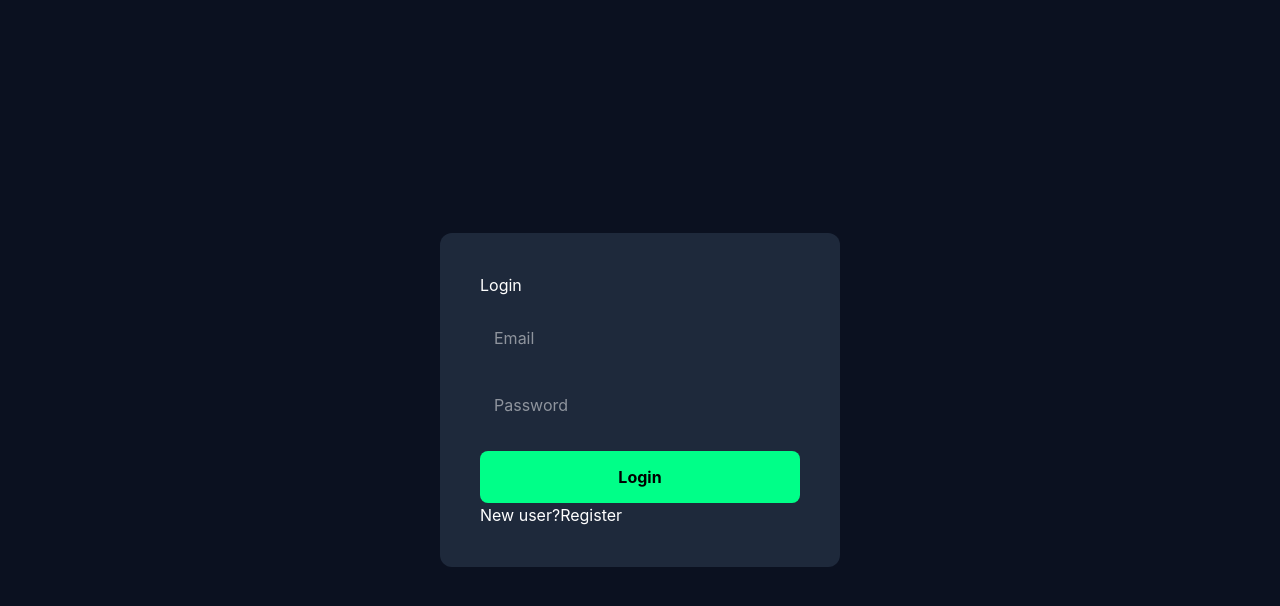
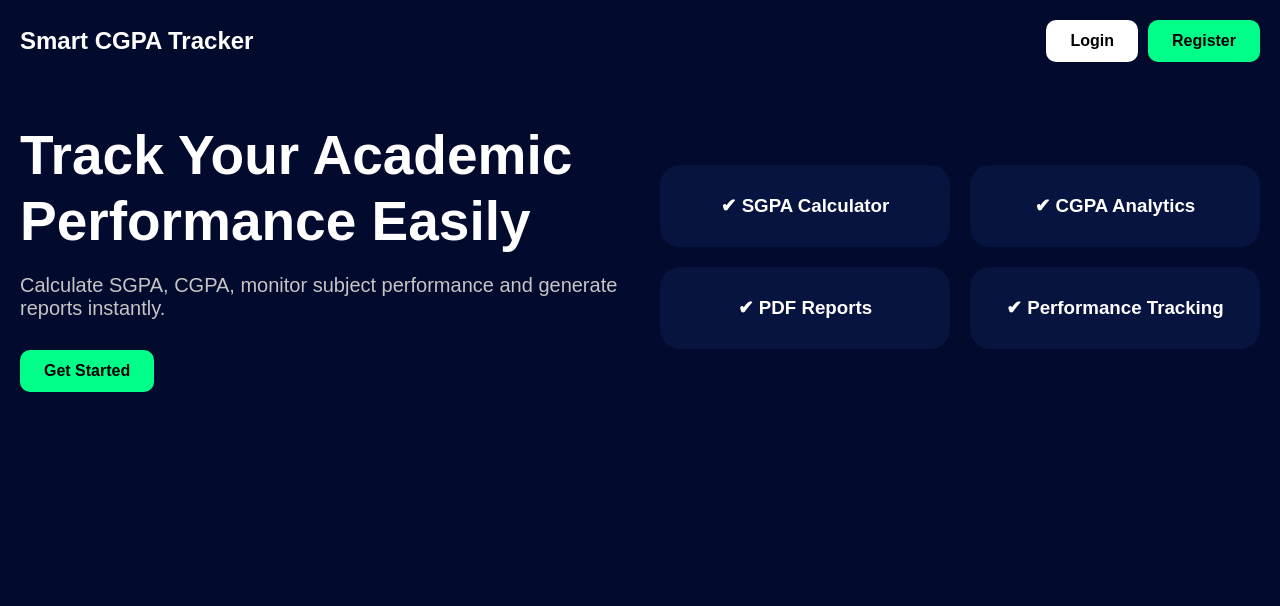
Before and after one commit to rohith-ponnala/smart-cgpa-tracker, a React (Vite) app in the folder client/: page / in a window 1280 px wide. Shown: the top 606 px of the page. Built offline with nearby package versions, Linux system fonts and the light colour scheme.

Commit message:
Added respponsive homepage

```diff
--- a/client/src/App.css
+++ b/client/src/App.css
@@ -182,3 +182,63 @@
     border-right-color: var(--border);
   }
 }
+/* RESPONSIVE CONTAINER */
+
+.container{
+  width:100%;
+  max-width:1400px;
+  margin:auto;
+  padding:20px;
+}
+
+/* DASHBOARD CARDS */
+
+.dashboard-cards{
+  display:grid;
+
+  grid-template-columns:
+  repeat(auto-fit,minmax(250px,1fr));
+
+  gap:20px;
+}
+
+/* CARD RESPONSIVE */
+
+.card{
+  width:100%;
+  max-width:100%;
+}
+
+/* MOBILE FIX */
+
+@media(max-width:768px){
+
+  .dashboard-cards{
+    grid-template-columns:1fr;
+  }
+
+}
+/* CHART FIX */
+
+.chart-wrapper{
+  width:100%;
+  overflow-x:auto;
+}
+/* TABLE MOBILE FIX */
+
+.table-wrapper{
+  width:100%;
+  overflow-x:auto;
+}
+body{
+  overflow-x:hidden;
+}
+
+button{
+  max-width:100%;
+}
+
+input,
+select{
+  max-width:100%;
+}
--- a/client/src/App.jsx
+++ b/client/src/App.jsx
@@ -1,28 +1,43 @@
-import { BrowserRouter, Routes, Route } from "react-router-dom";
+import { BrowserRouter, Routes, Route }
+from "react-router-dom";
 
+import Home from "./pages/Home";
 import Login from "./pages/Login";
 import Register from "./pages/Register";
 import Dashboard from "./pages/Dashboard";
-import ProtectedRoute from "./components/ProtectedRoute";
 
 function App() {
+
   return (
+
     <BrowserRouter>
+
       <Routes>
-        <Route path="/" element={<Login />} />
-        <Route path="/login" element={<Login />} />
-        <Route path="/register" element={<Register />} />
+
+        <Route
+          path="/"
+          element={<Home />}
+        />
+
+        <Route
+          path="/login"
+          element={<Login />}
+        />
+
+        <Route
+          path="/register"
+          element={<Register />}
+        />
 
         <Route
           path="/dashboard"
-          element={
-            <ProtectedRoute>
-              <Dashboard />
-            </ProtectedRoute>
-          }
+          element={<Dashboard />}
         />
+
       </Routes>
+
     </BrowserRouter>
+
   );
 }
 
--- a/client/src/index.css
+++ b/client/src/index.css
@@ -1 +1,12 @@
-@import "tailwindcss";
+*{
+  margin:0;
+  padding:0;
+  box-sizing:border-box;
+}
+
+html,
+body,
+#root{
+  width:100%;
+  overflow-x:hidden;
+}
--- a/client/src/pages/Dashboard.jsx
+++ b/client/src/pages/Dashboard.jsx
@@ -474,10 +474,11 @@ const tableCell = {
 
     <div
   style={{
-        backgroundColor:
-          "#020617",
+    backgroundColor: "#020617",
     minHeight: "100vh",
-        padding: "30px",
+    padding: "15px",
+    width: "100%",
+    overflowX: "hidden",
   }}
 >
 
@@ -486,11 +487,10 @@ const tableCell = {
       <div
         style={{
   display: "flex",
-          justifyContent:
-            "space-between",
+  justifyContent: "space-between",
   alignItems: "center",
   flexWrap: "wrap",
-          gap: "20px",
+  gap: "15px",
   marginBottom: "30px",
 }}
       >
@@ -498,7 +498,7 @@ const tableCell = {
         <h1
           style={{
             color: "white",
-            fontSize: "42px",
+            fontSize: "clamp(28px, 5vw, 42px)",
           }}
         >
           Smart CGPA Tracker
@@ -507,18 +507,16 @@ const tableCell = {
         <button
            onClick={handleLogout}
           style={{
-            backgroundColor:
-              "red",
+  backgroundColor: "red",
   color: "white",
   border: "none",
-            padding:
-              "12px 20px",
-            borderRadius:
-              "10px",
+  padding: "12px 18px",
+  borderRadius: "10px",
   cursor: "pointer",
-            fontWeight:
-              "bold",
-            fontSize: "16px",
+  fontWeight: "bold",
+  fontSize: "15px",
+  width: "100%",
+  maxWidth: "150px",
 }}
         >
           Logout
@@ -527,18 +525,16 @@ const tableCell = {
         <button
           onClick={downloadPDF}
           style={{
-            backgroundColor:
-              "#2563eb",
+  backgroundColor: "#2563eb",
   color: "white",
   border: "none",
-            padding:
-              "14px 20px",
-            borderRadius:
-              "10px",
+  padding: "12px 18px",
+  borderRadius: "10px",
   cursor: "pointer",
-            fontWeight:
-              "bold",
-            fontSize: "16px",
+  fontWeight: "bold",
+  fontSize: "15px",
+  width: "100%",
+  maxWidth: "250px",
 }}
         >
           Download PDF Report
@@ -1034,8 +1030,7 @@ const tableCell = {
   style={{
     display: "grid",
     gridTemplateColumns:
-      "repeat(auto-fit, minmax(450px,1fr))",
-    gap: "30px",
+  "repeat(auto-fit, minmax(280px,1fr))",
     marginBottom: "30px",
   }}
 >
@@ -1062,7 +1057,7 @@ const tableCell = {
     <div
       style={{
         width: "100%",
-        height: "350px",
+        height: "300px",
       }}
     >
 
@@ -1130,7 +1125,7 @@ const tableCell = {
     <div
       style={{
         width: "100%",
-        height: "350px",
+        height: "300px",
       }}
     >
 
@@ -1175,8 +1170,7 @@ const tableCell = {
         style={{
           display: "grid",
           gridTemplateColumns:
-            "repeat(auto-fit, minmax(500px, 1fr))",
-          gap: "30px",
+  "repeat(auto-fit, minmax(300px, 1fr))",
         }}
       >
 
--- /dev/null
+++ b/client/src/pages/Home.css
@@ -0,0 +1,112 @@
+*{
+  margin:0;
+  padding:0;
+  box-sizing:border-box;
+}
+
+body{
+  background:#020b2d;
+  color:white;
+  font-family:sans-serif;
+  overflow-x:hidden;
+}
+
+.home{
+  min-height:100vh;
+  padding:20px;
+}
+
+.navbar{
+  display:flex;
+  justify-content:space-between;
+  align-items:center;
+  margin-bottom:60px;
+}
+
+.nav-buttons{
+  display:flex;
+  gap:10px;
+}
+
+.login-btn,
+.register-btn,
+.start-btn{
+  padding:12px 24px;
+  border:none;
+  border-radius:10px;
+  cursor:pointer;
+  font-size:16px;
+  font-weight:bold;
+}
+
+.login-btn{
+  background:white;
+}
+
+.register-btn,
+.start-btn{
+  background:#00ff88;
+}
+
+.hero{
+  display:flex;
+  justify-content:space-between;
+  align-items:center;
+  gap:40px;
+  flex-wrap:wrap;
+}
+
+.hero-left{
+  flex:1;
+  min-width:300px;
+}
+
+.hero-left h1{
+  font-size:55px;
+  line-height:1.2;
+  margin-bottom:20px;
+}
+
+.hero-left p{
+  font-size:20px;
+  color:#c5c5c5;
+  margin-bottom:30px;
+}
+
+.hero-right{
+  flex:1;
+  display:grid;
+  grid-template-columns:repeat(auto-fit,minmax(200px,1fr));
+  gap:20px;
+  min-width:300px;
+}
+
+.card{
+  background:#07143f;
+  padding:30px;
+  border-radius:20px;
+  text-align:center;
+  transition:0.3s;
+}
+
+.card:hover{
+  transform:translateY(-8px);
+  background:#0d1d57;
+}
+
+@media(max-width:768px){
+
+  .navbar{
+    flex-direction:column;
+    gap:20px;
+  }
+
+  .hero-left h1{
+    font-size:38px;
+  }
+
+  .hero-left p{
+    font-size:16px;
+  }
+
+}
--- /dev/null
+++ b/client/src/pages/Home.jsx
@@ -0,0 +1,69 @@
+import { Link } from "react-router-dom";
+import "./Home.css";
+
+function Home() {
+  return (
+    <div className="home">
+
+      <nav className="navbar">
+        <h2>Smart CGPA Tracker</h2>
+
+        <div className="nav-buttons">
+          <Link to="/login">
+            <button className="login-btn">
+              Login
+            </button>
+          </Link>
+
+          <Link to="/register">
+            <button className="register-btn">
+              Register
+            </button>
+          </Link>
+        </div>
+      </nav>
+
+      <div className="hero">
+
+        <div className="hero-left">
+          <h1>
+            Track Your Academic Performance Easily
+          </h1>
+
+          <p>
+            Calculate SGPA, CGPA, monitor subject
+            performance and generate reports instantly.
+          </p>
+
+          <Link to="/register">
+            <button className="start-btn">
+              Get Started
+            </button>
+          </Link>
+        </div>
+
+        <div className="hero-right">
+          <div className="card">
+            <h3>✔ SGPA Calculator</h3>
+          </div>
+
+          <div className="card">
+            <h3>✔ CGPA Analytics</h3>
+          </div>
+
+          <div className="card">
+            <h3>✔ PDF Reports</h3>
+          </div>
+
+          <div className="card">
+            <h3>✔ Performance Tracking</h3>
+          </div>
+        </div>
+
+      </div>
+
+    </div>
+  );
+}
+
+export default Home;
```
Lines whose indentation alone changed are shown as unchanged.
